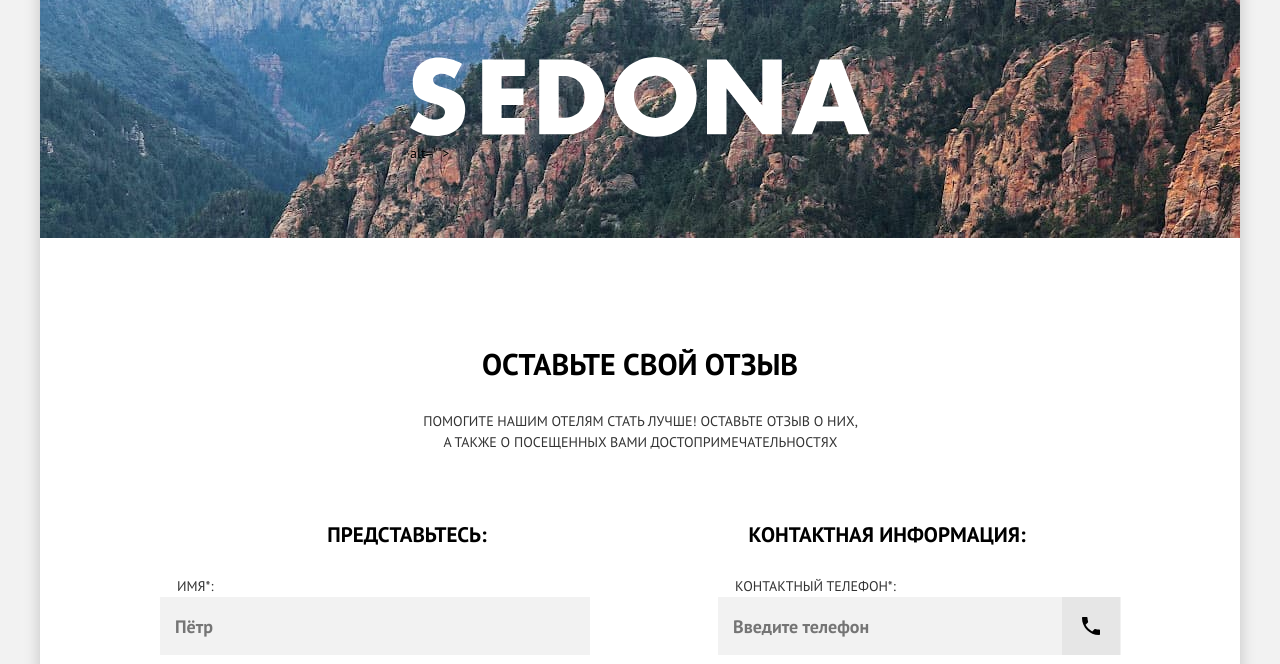
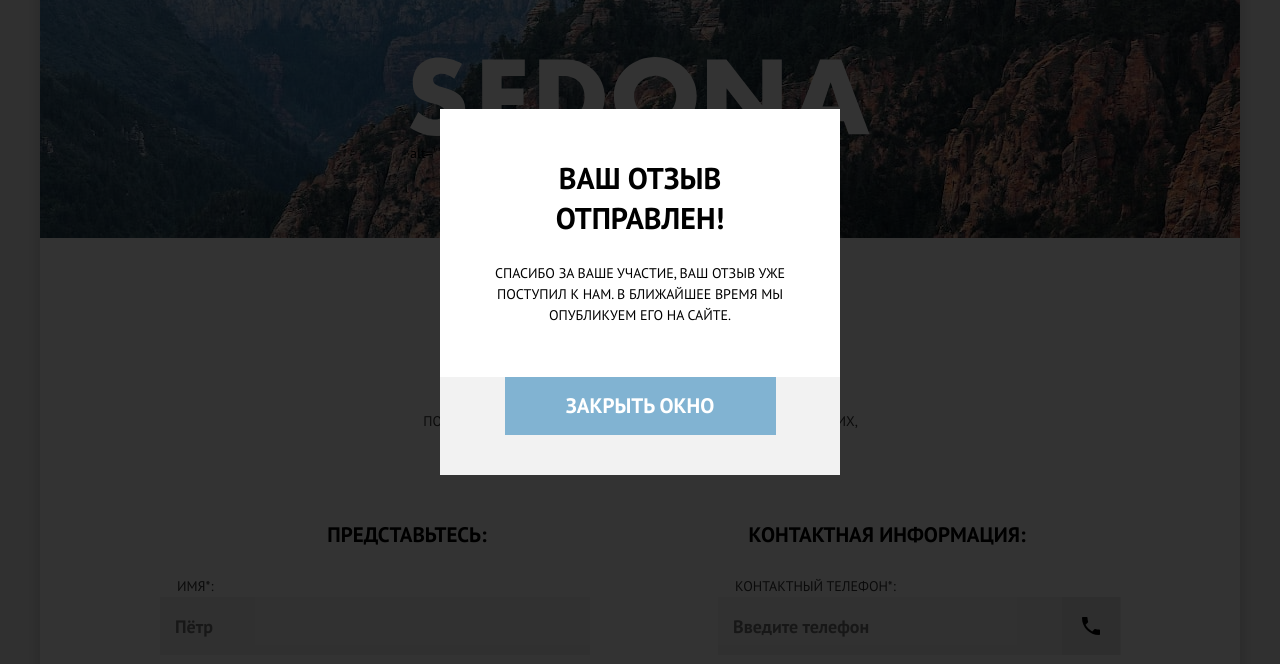
Before and after one commit to kradunches/2190023-sedona-27, a website: page source/form.html in a window 1280 px wide. Shown: the part 118-782 px from the top of the page. Drawn offline with nearby package versions, Linux system fonts and the light colour scheme; files that its build step writes are made by us from their sources.

Commit message:
modal forms added

```diff
--- a/source/form.html
+++ b/source/form.html
@@ -79,15 +79,25 @@
               <h2 class="form__title form__title--contacts">КОНТАКТНАЯ ИНФОРМАЦИЯ:</h2>
               <div class="form__frame form__frame--contacts">
                 <label class="form__label" for="phone-input">КОНТАКТНЫЙ ТЕЛЕФОН*:</label>
-                <svg class="form__phone-icon" xmlns="http://www.w3.org/2000/svg" width="58" height="58" fill="none" viewBox="0 0 58 58"><path fill="#E6E6E6" d="M0 0h58v58H0z"/><path fill="#010101" d="M23.6 27.8c1.4 2.8 3.8 5.1 6.6 6.6l2.2-2.2c.3-.3.7-.4 1-.2 1.1.4 2.3.6 3.6.6.6 0 1 .4 1 1V37c0 .6-.4 1-1 1-9.4 0-17-7.6-17-17 0-.6.4-1 1-1h3.5c.6 0 1 .4 1 1 0 1.2.2 2.4.6 3.6.1.3 0 .7-.2 1l-2.3 2.2Z"/></svg>
-                <input class="form__input form__input--contacts" id="phone-input" name="phone-input" type="tel" placeholder="Введите телефон"
-                  required>
+                <svg class="form__phone-icon" xmlns="http://www.w3.org/2000/svg" width="58" height="58" fill="none"
+                  viewBox="0 0 58 58">
+                  <path fill="#E6E6E6" d="M0 0h58v58H0z" />
+                  <path fill="#010101"
+                    d="M23.6 27.8c1.4 2.8 3.8 5.1 6.6 6.6l2.2-2.2c.3-.3.7-.4 1-.2 1.1.4 2.3.6 3.6.6.6 0 1 .4 1 1V37c0 .6-.4 1-1 1-9.4 0-17-7.6-17-17 0-.6.4-1 1-1h3.5c.6 0 1 .4 1 1 0 1.2.2 2.4.6 3.6.1.3 0 .7-.2 1l-2.3 2.2Z" />
+                </svg>
+                <input class="form__input form__input--contacts" id="phone-input" name="phone-input" type="tel"
+                  placeholder="Введите телефон" required>
               </div>
               <div class="form__frame form__frame--contacts">
                 <label class="form__label" for="email-input">ЭЛЕКТРОННАЯ ПОЧТА*:</label>
-                <svg class="form__mail-icon" xmlns="http://www.w3.org/2000/svg" width="58" height="58" fill="none" viewBox="0 0 58 58"><path fill="#E6E6E6" d="M0 0h58v58H0z"/><path fill="#000" d="M29 31c-.3 0-.5-.1-1-.3L21 27v7c0 .5.5 1 1 1h14c.5 0 1-.5 1-1v-7l-7 3.7c-.5.2-.7.3-1 .3Zm7-8H22c-.5 0-1 .5-1 1v.8l8 4.2 8-4.2V24c0-.5-.5-1-1-1Z"/></svg>
-                <input class="form__input form__input--contacts" id="email-input" name="email-input" type="email" placeholder="Введите e-mail"
-                  required>
+                <svg class="form__mail-icon" xmlns="http://www.w3.org/2000/svg" width="58" height="58" fill="none"
+                  viewBox="0 0 58 58">
+                  <path fill="#E6E6E6" d="M0 0h58v58H0z" />
+                  <path fill="#000"
+                    d="M29 31c-.3 0-.5-.1-1-.3L21 27v7c0 .5.5 1 1 1h14c.5 0 1-.5 1-1v-7l-7 3.7c-.5.2-.7.3-1 .3Zm7-8H22c-.5 0-1 .5-1 1v.8l8 4.2 8-4.2V24c0-.5-.5-1-1-1Z" />
+                </svg>
+                <input class="form__input form__input--contacts" id="email-input" name="email-input" type="email"
+                  placeholder="Введите e-mail" required>
               </div>
             </li>
             <li class="form__item form__item--radio-checkbox form__item--radio">
@@ -209,6 +219,24 @@
         </div>
       </div>
     </footer>
+    <div class="something-wrong__modal-container visually-hidden">
+      <div class="something-wrong__main">
+        <h2 class="something-wrong__header">ЧТО-ТО ПОШЛО НЕ ТАК!</h2>
+        <span class="something-wrong__text">ПРОВЕРЬТЕ ПОЛЯ, ВЫДЕЛЕННЫЕ КРАСНЫМ, СКОРЕЕ ВСЕГО ВЫ ЗАБЫЛИ ИЗ
+          ЗАПОЛНИТЬ</span>
+        <button class="something-wrong__close-button">ОК</button>
+      </div>
+    </div>
+
+    <div class="sended__modal-container">
+      <div class="sended__main">
+        <h2 class="sended__header">ВАШ ОТЗЫВ ОТПРАВЛЕН!</h2>
+        <span class="sended__text">СПАСИБО ЗА ВАШЕ УЧАСТИЕ, ВАШ ОТЗЫВ УЖЕ ПОСТУПИЛ К НАМ. В БЛИЖАЙШЕЕ ВРЕМЯ МЫ ОПУБЛИКУЕМ ЕГО НА САЙТЕ.</span>
+        <div class="sended__button-wrapper">
+          <button class="sended__close-button">ЗАКРЫТЬ ОКНО</button>
+        </div>
+      </div>
+    </div>
   </div>
   <script src="./js/script.js"></script>
 </body>
--- /dev/null
+++ b/source/less/blocks/sended.less
@@ -0,0 +1,73 @@
+.sended__modal-container {
+    position: fixed;
+    top: 0;
+    left: 0;
+    display: flex;
+    width: 100%;
+    height: 100%;
+    background-color: rgba(0, 0, 0, 0.8);
+}
+
+.sended__main {
+    width: 320px;
+    height: 336px;
+    position: relative;
+    margin: auto;
+    background-color: #ffffff;
+
+    @media (min-width: @tablet-width) {
+        width: 400px;
+        height: 347px;
+    }
+}
+
+.sended__header {
+    margin-top: 52px;
+    text-align: center;
+    font-size: 18px;
+    line-height: 26px;
+
+    @media (min-width: @tablet-width) {
+        margin-top: 49px;
+        padding: 0 80px;
+        font-size: 30px;
+        line-height: 40px;
+    }
+}
+
+.sended__text {
+    display: block;
+    text-align: center;
+    padding: 0 50px;
+    margin-top: 25px;
+}
+
+.sended__button-wrapper {
+    margin-top: 51px;
+    height: 98px;
+    background-color: #F2F2F2;
+}
+
+.sended__close-button {
+    display: block;
+    margin: 0 auto;
+    padding: 0;
+    margin-top: 30px;
+    width: 180px;
+    height: 58px;
+    background-color: #81B3D2;
+    border: none;
+    font-family: "PT Sans";
+    font-style: normal;
+    font-weight: 700;
+    font-size: 18px;
+    line-height: 26px;
+    color: #FFFFFF;
+
+    @media (min-width: @tablet-width) {
+        margin-top: 45px;
+        font-size: 21px;
+        line-height: 26px;
+        width: 271px;
+    }
+}
--- /dev/null
+++ b/source/less/blocks/something-wrong.less
@@ -0,0 +1,67 @@
+.something-wrong__modal-container {
+    position: fixed;
+    top: 0;
+    left: 0;
+    display: flex;
+    width: 100%;
+    height: 100%;
+    background-color: rgba(0, 0, 0, 0.8);
+}
+
+.something-wrong__main {
+    width: 320px;
+    height: 280px;
+    position: relative;
+    margin: auto;
+    background-color: #ffffff;
+
+    @media (min-width: @tablet-width) {
+        width: 400px;
+        height: 347px;
+    }
+}
+
+.something-wrong__header {
+    margin-top: 46px;
+    text-align: center;
+    font-size: 18px;
+    line-height: 26px;
+
+    @media (min-width: @tablet-width) {
+        margin-top: 49px;
+        padding: 0 80px;
+        font-size: 30px;
+        line-height: 40px;
+    }
+}
+
+.something-wrong__text {
+    display: block;
+    text-align: center;
+    padding: 0 50px;
+    margin-top: 25px;
+}
+
+.something-wrong__close-button {
+    display: block;
+    margin: 0 auto;
+    padding: 0;
+    margin-top: 30px;
+    width: 180px;
+    height: 58px;
+    background-color: #81B3D2;
+    border: none;
+    font-family: "PT Sans";
+    font-style: normal;
+    font-weight: 700;
+    font-size: 18px;
+    line-height: 26px;
+    color: #FFFFFF;
+
+    @media (min-width: @tablet-width) {
+        margin-top: 45px;
+        font-size: 21px;
+        line-height: 26px;
+        width: 271px;
+    }
+}
--- a/source/less/style.less
+++ b/source/less/style.less
@@ -13,3 +13,5 @@
 @import "blocks/map.less";
 @import "blocks/page.less";
 @import "blocks/main-nav.less";
+@import "blocks/something-wrong.less";
+@import "blocks/sended.less";
```
